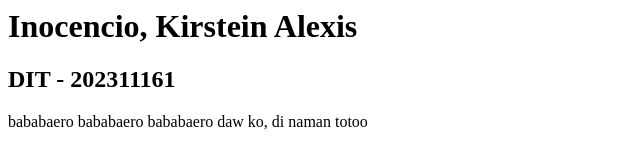
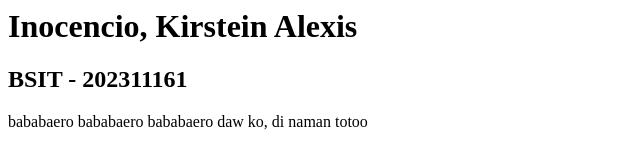
Before and after one commit to steinmwa/it0043tc01, a plain HTML site: page index.html in a window 1280 px wide. Shown: the full height of the page, 0-640 px from the left. Drawn offline with Linux system fonts and the light colour scheme.

Commit message:
Update index.html

```diff
--- a/index.html
+++ b/index.html
@@ -4,7 +4,7 @@
 </head>
 <body>
   <h1>Inocencio, Kirstein Alexis</h1>
-  <h2>DIT - 202311161</h2>
+  <h2>BSIT - 202311161</h2>
   <p> bababaero bababaero bababaero daw ko, di naman totoo</p>
 </body>
 </html>
```
